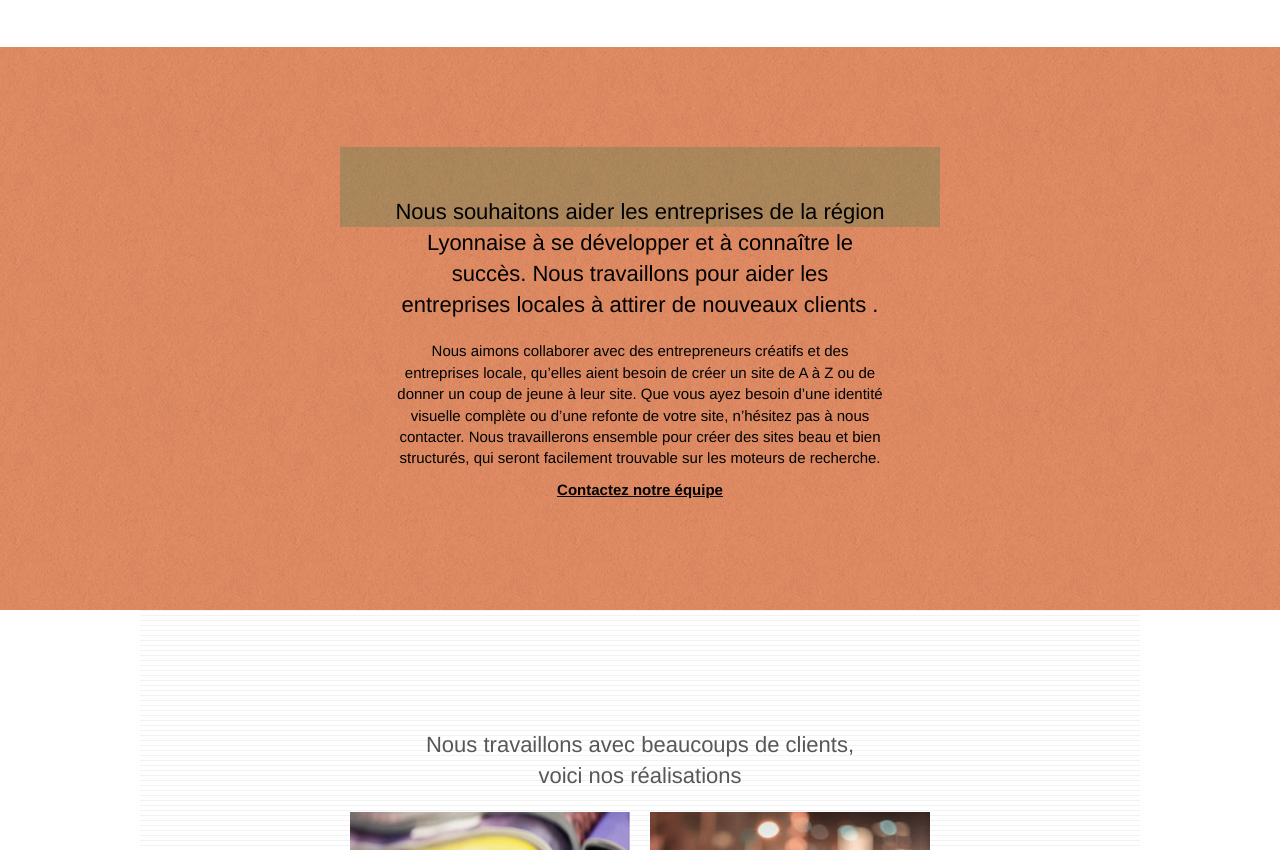
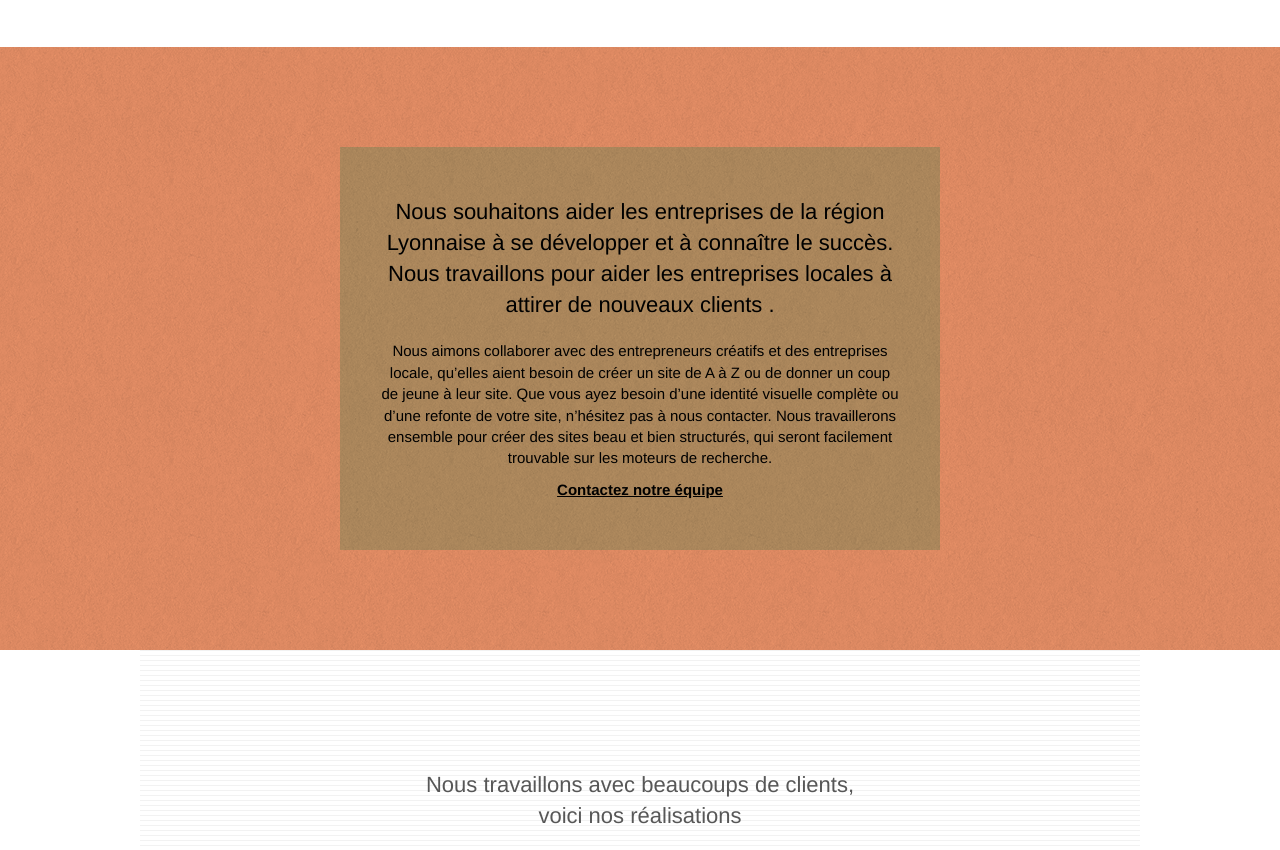
Before and after one commit to jordanlaurent/lachouetteagence.github.io, a website: page index.html in a window 1280 px wide. Shown: the part 1144-1994 px from the top of the page. Drawn offline with Linux system fonts and the light colour scheme.

Commit message:
bloc3 color corrector

```diff
--- a/index.html
+++ b/index.html
@@ -98,9 +98,9 @@
 
 <!-- bloc-3-what-i-do -->
 <article class="bloc tc-white bgc-atomic-tangerine bg-presentation d-bloc bloc-bg-texture texture-paper b-parallax" id="bloc-3-what-i-do">
-	<ul class="container bloc-lg ">
-		<li class="tight-width-whitespace black-background">
-			<div class="col-sm-12">
+	<ul class="container bloc-lg">
+		<li class="black-background tight-width-whitespace">
+			<div>
 				<h2 class="mg-md text-center tc-white">Nous souhaitons aider les entreprises de la région Lyonnaise à se développer et à connaître le succès. Nous travaillons pour aider les entreprises locales à attirer de nouveaux clients .</h2>
 				<p class="text-center white">Nous aimons collaborer avec des entrepreneurs créatifs et des entreprises locale, qu’elles aient besoin de créer un site de A à Z ou de donner un coup de jeune à leur site. Que vous ayez besoin d’une identité visuelle complète ou d’une refonte de votre site, n’hésitez pas à nous contacter. Nous travaillerons ensemble pour créer des sites beau et bien structurés, qui seront facilement trouvable sur les moteurs de recherche.</p>
 				<p class="text-center"><a class="white bold-link" href="Contact.html">Contactez notre équipe</a></p>
```
